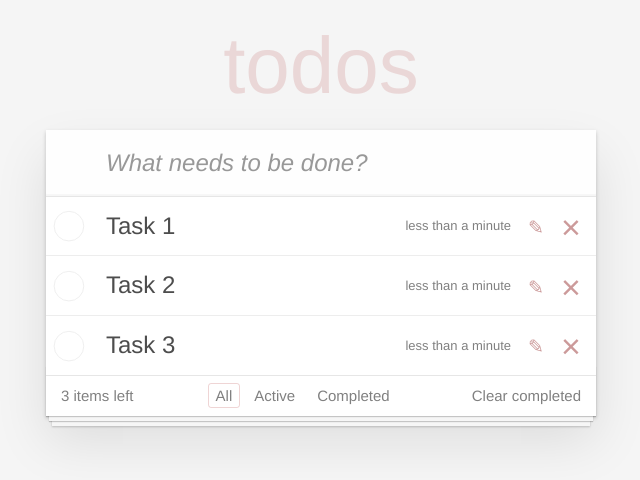
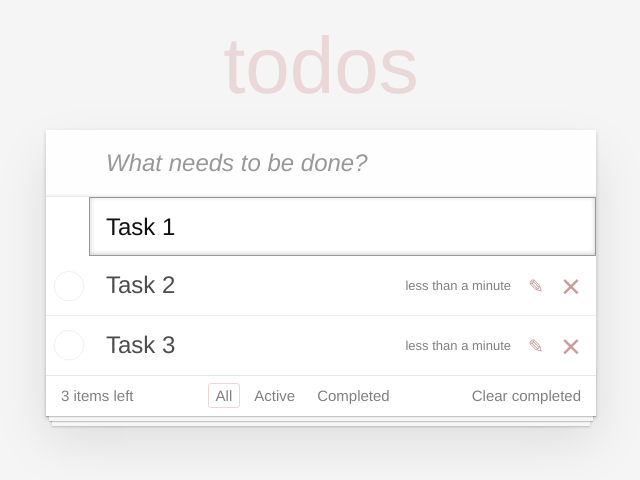
Before and after one commit to BxyHoT/firstViteReact, a React (Vite) app: page / in a window 1280 px wide. Both pictures are taken after a click on the button 855 px from the left and 227 px from the top of the page. Shown: the top 480 px of the page, without its empty margins (319-959 px from the left). Built offline with nearby package versions, Linux system fonts and the light colour scheme.

Commit message:
добавил редактирование задач

```diff
--- a/package.json
+++ b/package.json
@@ -7,6 +7,7 @@
     "dev": "vite",
     "build": "tsc -b && vite build",
     "lint": "eslint .",
+    "lint:fix": "eslint ./src --fix",
     "preview": "vite preview"
   },
   "dependencies": {
--- a/src/App.tsx
+++ b/src/App.tsx
@@ -9,6 +9,7 @@ export interface ITask {
   id: number;
   content: string;
   isDone: boolean;
+  isEditing: boolean;
 }
 
 interface ITaskListState {
@@ -28,7 +29,7 @@ class App extends React.Component<object, ITaskListState> {
   maxId = 100;
 
   createTask = (text: string) => {
-    return { id: this.maxId++, isDone: false, content: text };
+    return { id: this.maxId++, isDone: false, content: text, isEditing: false };
   };
 
   state = {
@@ -128,6 +129,38 @@ class App extends React.Component<object, ITaskListState> {
     });
   };
 
+  handleChangeTask = (id: number, text: string) => {
+    this.setState(({ tasksArray }) => {
+      const taskChangeIndex = tasksArray.findIndex((task) => task.id === id);
+      const { ...updateTask } = tasksArray[taskChangeIndex];
+      updateTask.content = text;
+      updateTask.isEditing = false;
+
+      const updateArray = [
+        ...tasksArray.slice(0, taskChangeIndex),
+        updateTask,
+        ...tasksArray.slice(taskChangeIndex + 1),
+      ];
+
+      return { tasksArray: updateArray };
+    });
+  };
+
+  handleEditing = (id: number) => {
+    this.setState(({ tasksArray }) => {
+      const taskEditingIndex = tasksArray.findIndex((task) => task.id === id);
+      const { ...taskEditingUpdate } = tasksArray[taskEditingIndex];
+      taskEditingUpdate.isEditing = true;
+      const updateArray = [
+        ...tasksArray.slice(0, taskEditingIndex),
+        taskEditingUpdate,
+        ...tasksArray.slice(taskEditingIndex + 1),
+      ];
+
+      return { tasksArray: updateArray };
+    });
+  };
+
   render() {
     const { tasksArray, isActive, isAll, isCompleted } = this.state;
 
@@ -146,6 +179,8 @@ class App extends React.Component<object, ITaskListState> {
             tasksArray={checkFilter()}
             handleChangeDone={this.handleChangeDone}
             handleTaskDelete={this.handleTaskDelete}
+            handleChangeTask={this.handleChangeTask}
+            handleEditing={this.handleEditing}
           ></TaskList>
           <Footer
             taskLength={this.getActiveTasks().length}
--- a/src/modules/Task/Task.tsx
+++ b/src/modules/Task/Task.tsx
@@ -7,14 +7,21 @@ interface ITaskProps {
   id: number;
   content: string;
   isDone: boolean;
+  handleEditing: HandleFunctionsById;
   handleChangeDone: HandleFunctionsById;
   handleTaskDelete: HandleFunctionsById;
 }
 
 export class Task extends Component<ITaskProps> {
   render() {
-    const { id, content, isDone, handleChangeDone, handleTaskDelete } =
-      this.props;
+    const {
+      id,
+      content,
+      isDone,
+      handleChangeDone,
+      handleTaskDelete,
+      handleEditing,
+    } = this.props;
 
     return (
       <div className="view">
@@ -30,7 +37,12 @@ export class Task extends Component<ITaskProps> {
           <span className="description">{content}</span>
           <span className="created">{formatDistanceToNow(new Date())}</span>
         </label>
-        <button className="icon icon-edit"></button>
+        <button
+          className="icon icon-edit"
+          onClick={() => {
+            handleEditing(id);
+          }}
+        ></button>
         <button
           className="icon icon-destroy"
           onClick={() => handleTaskDelete(id)}
--- a/src/modules/TaskList/TaskList.tsx
+++ b/src/modules/TaskList/TaskList.tsx
@@ -1,33 +1,46 @@
 import "../../App.css";
-import { Task } from "../Task/Task";
 import { ITask, HandleFunctionsById } from "../../App";
 import { Component } from "react";
+import { TaskListItem } from "../TaskListItem/TaskListItem";
 
 interface ITasksListProps {
   tasksArray: ITask[] | [];
   handleChangeDone: HandleFunctionsById;
   handleTaskDelete: HandleFunctionsById;
+  handleEditing: HandleFunctionsById;
+  handleChangeTask: (id: number, text: string) => void;
 }
 
 export class TaskList extends Component<ITasksListProps> {
+  state = {
+    inputValue: "",
+  };
+
   render() {
-    const { tasksArray, handleChangeDone, handleTaskDelete } = this.props;
+    const {
+      tasksArray,
+      handleChangeDone,
+      handleTaskDelete,
+      handleChangeTask,
+      handleEditing,
+    } = this.props;
 
     if (tasksArray.length === 0) return <></>;
 
     const tasks = tasksArray.map((task) => {
-      const { id, content, isDone } = task;
+      const { id, content, isDone, isEditing } = task;
 
       return (
-        <li className={isDone ? "completed" : ""} key={id}>
-          <Task
-            id={id}
-            content={content}
-            isDone={isDone}
-            handleChangeDone={handleChangeDone}
-            handleTaskDelete={handleTaskDelete}
-          />
-        </li>
+        <TaskListItem
+          content={content}
+          id={id}
+          isDone={isDone}
+          isEditing={isEditing}
+          handleChangeDone={handleChangeDone}
+          handleTaskDelete={handleTaskDelete}
+          handleChangeTask={handleChangeTask}
+          handleEditing={handleEditing}
+        ></TaskListItem>
       );
     });
 
--- /dev/null
+++ b/src/modules/TaskListItem/TaskListItem.tsx
@@ -0,0 +1,69 @@
+import "../../App.css";
+import { Component } from "react";
+import { Task } from "../Task/Task";
+import { HandleFunctionsById } from "../../App";
+import { ITask } from "../../App";
+
+interface ITaskListItem extends ITask {
+  handleChangeDone: HandleFunctionsById;
+  handleTaskDelete: HandleFunctionsById;
+  handleEditing: HandleFunctionsById;
+  handleChangeTask: (id: number, text: string) => void;
+}
+
+export class TaskListItem extends Component<ITaskListItem> {
+  state = {
+    inputValue: this.props.content,
+  };
+
+  classToggle = (isDone: boolean, isEditing: boolean) => {
+    if (isEditing && isDone) return "completed editing";
+    if (isEditing && !isDone) return "editing";
+    if (!isEditing && isDone) return "completed";
+
+    return "";
+  };
+
+  render() {
+    const {
+      handleChangeDone,
+      handleTaskDelete,
+      handleChangeTask,
+      handleEditing,
+      isDone,
+      isEditing,
+      id,
+      content,
+    } = this.props;
+    const { inputValue } = this.state;
+
+    return (
+      <li className={this.classToggle(isDone, isEditing)} key={id}>
+        <Task
+          id={id}
+          content={content}
+          isDone={isDone}
+          handleChangeDone={handleChangeDone}
+          handleTaskDelete={handleTaskDelete}
+          handleEditing={handleEditing}
+        />
+        <input
+          type="text"
+          className="edit"
+          value={inputValue}
+          onChange={(e) => {
+            this.setState(() => {
+              return { inputValue: e.target.value };
+            });
+          }}
+          onKeyDown={(e) => {
+            if (e.key === "Enter") {
+              handleChangeTask(id, inputValue);
+              this.setState({ isEditing: false });
+            }
+          }}
+        />
+      </li>
+    );
+  }
+}
```
